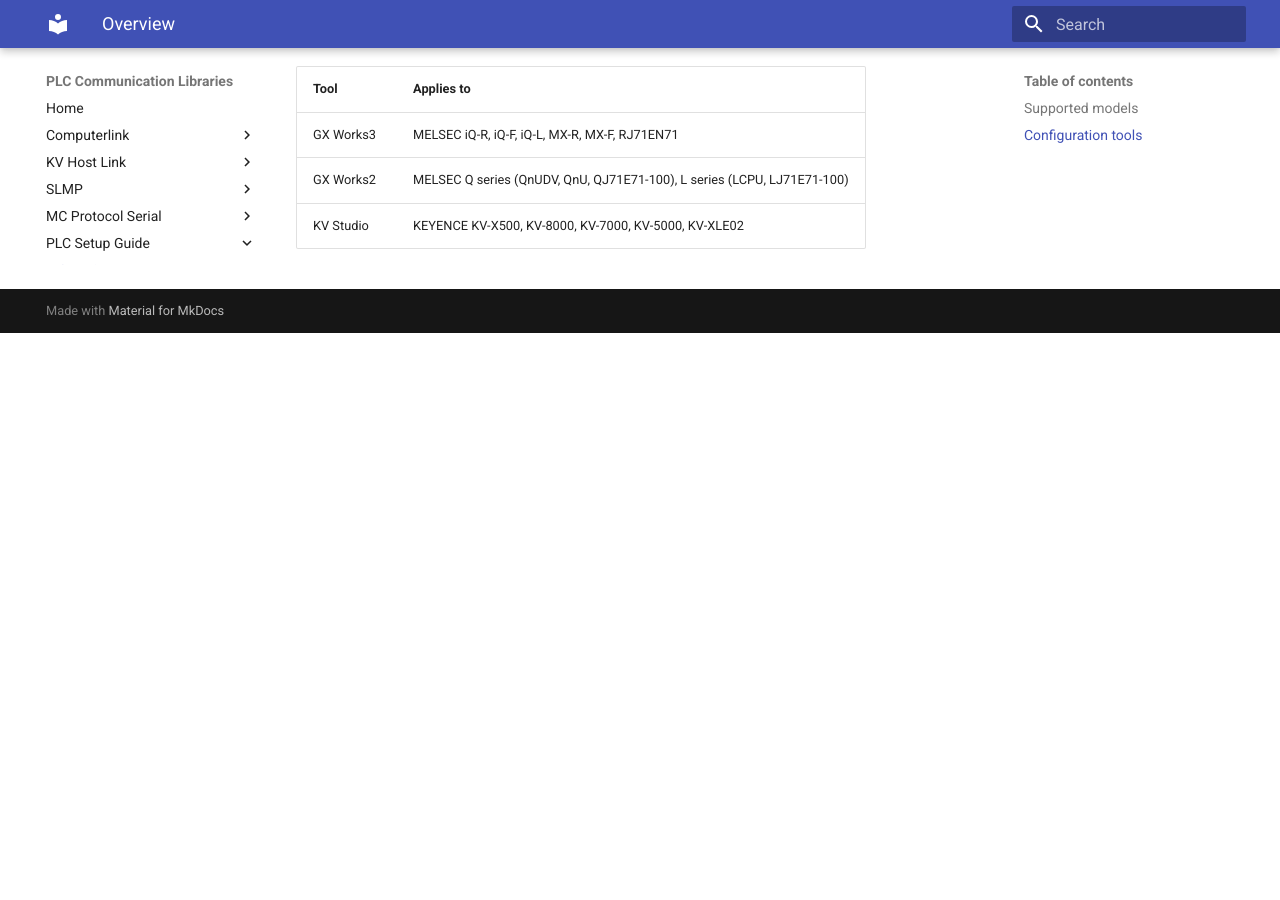
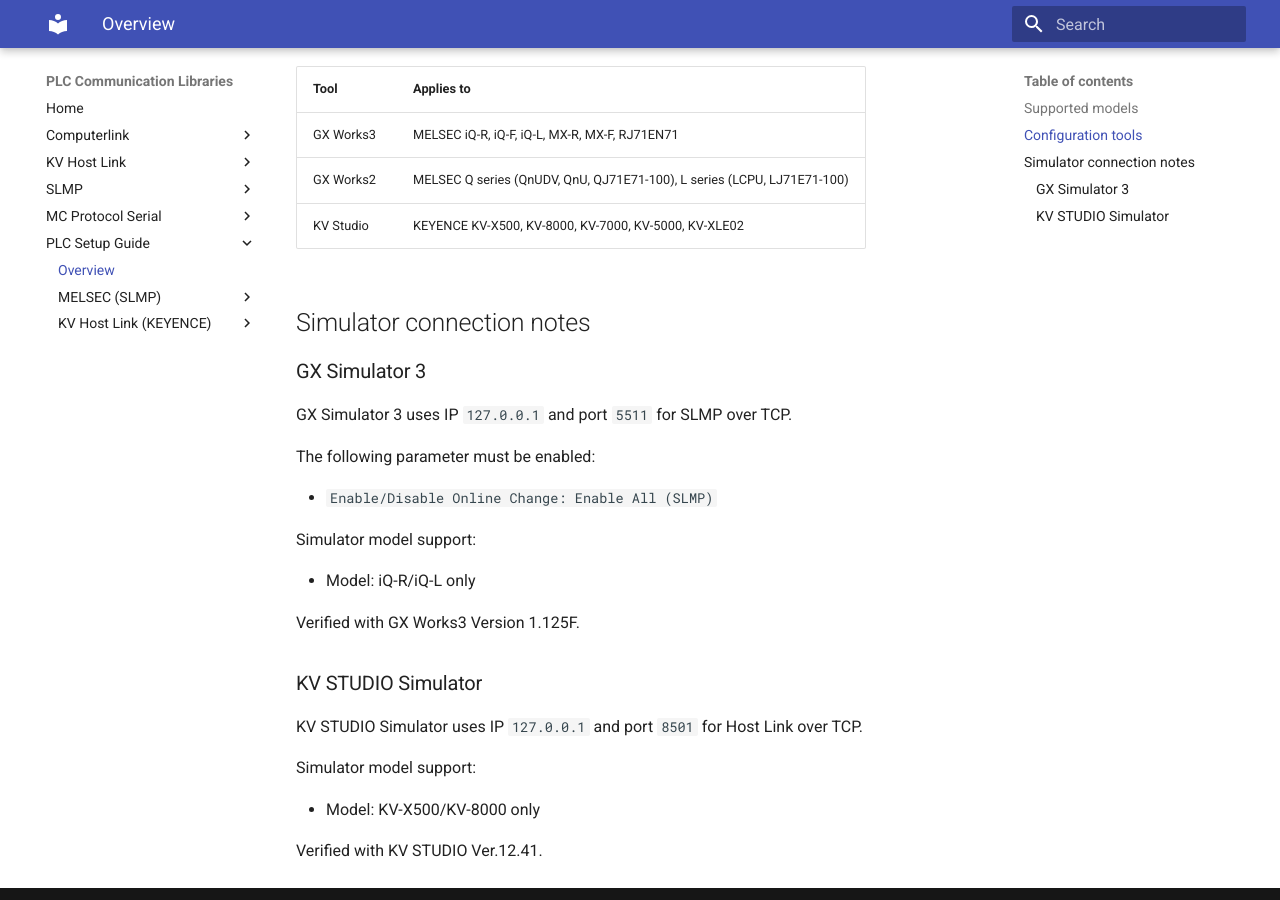
Before and after one commit to fa-yoshinobu/plc-comm-docs-site, an MkDocs documentation site: the page built from docs/plc-setup/index.md, in a window 1280 px wide and 900 px high, scrolled down 1294 px. Built offline with MkDocs 1.6.1 and Material for MkDocs 9.7.7, drawn with Linux system fonts in a browser that asks for light colours; before the commit the page ends 1627 px from its top, so only the background shows below that.

Commit message:
docs: add simulator setup notes

```diff
--- a/docs/plc-setup/index.md
+++ b/docs/plc-setup/index.md
@@ -37,3 +37,29 @@
 | GX Works3 | MELSEC iQ-R, iQ-F, iQ-L, MX-R, MX-F, RJ71EN71 |
 | GX Works2 | MELSEC Q series (QnUDV, QnU, QJ71E71-100), L series (LCPU, LJ71E71-100) |
 | KV Studio | KEYENCE KV-X500, KV-8000, KV-7000, KV-5000, KV-XLE02 |
+
+## Simulator connection notes
+
+### GX Simulator 3
+
+GX Simulator 3 uses IP `127.0.0.1` and port `5511` for SLMP over TCP.
+
+The following parameter must be enabled:
+
+- `Enable/Disable Online Change: Enable All (SLMP)`
+
+Simulator model support:
+
+- Model: iQ-R/iQ-L only
+
+Verified with GX Works3 Version 1.125F.
+
+### KV STUDIO Simulator
+
+KV STUDIO Simulator uses IP `127.0.0.1` and port `8501` for Host Link over TCP.
+
+Simulator model support:
+
+- Model: KV-X500/KV-8000 only
+
+Verified with KV STUDIO Ver.12.41.
```
